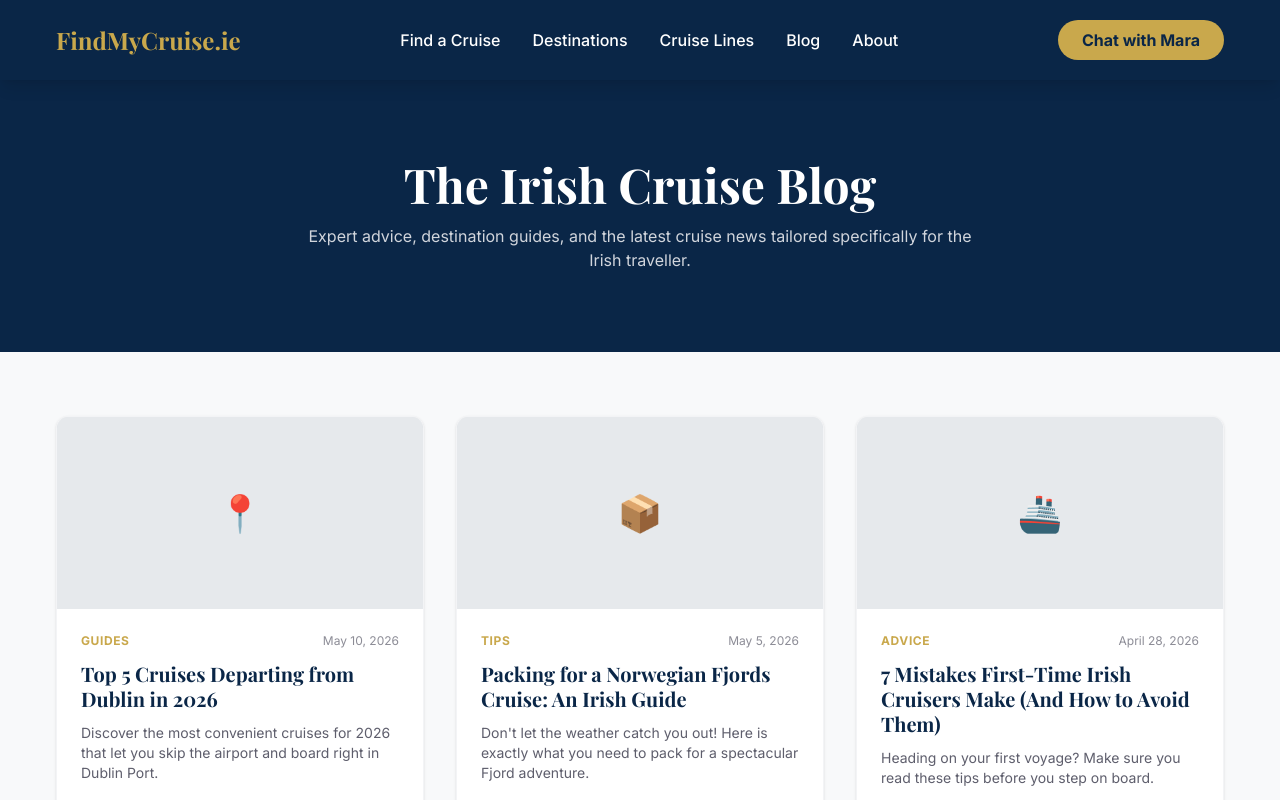
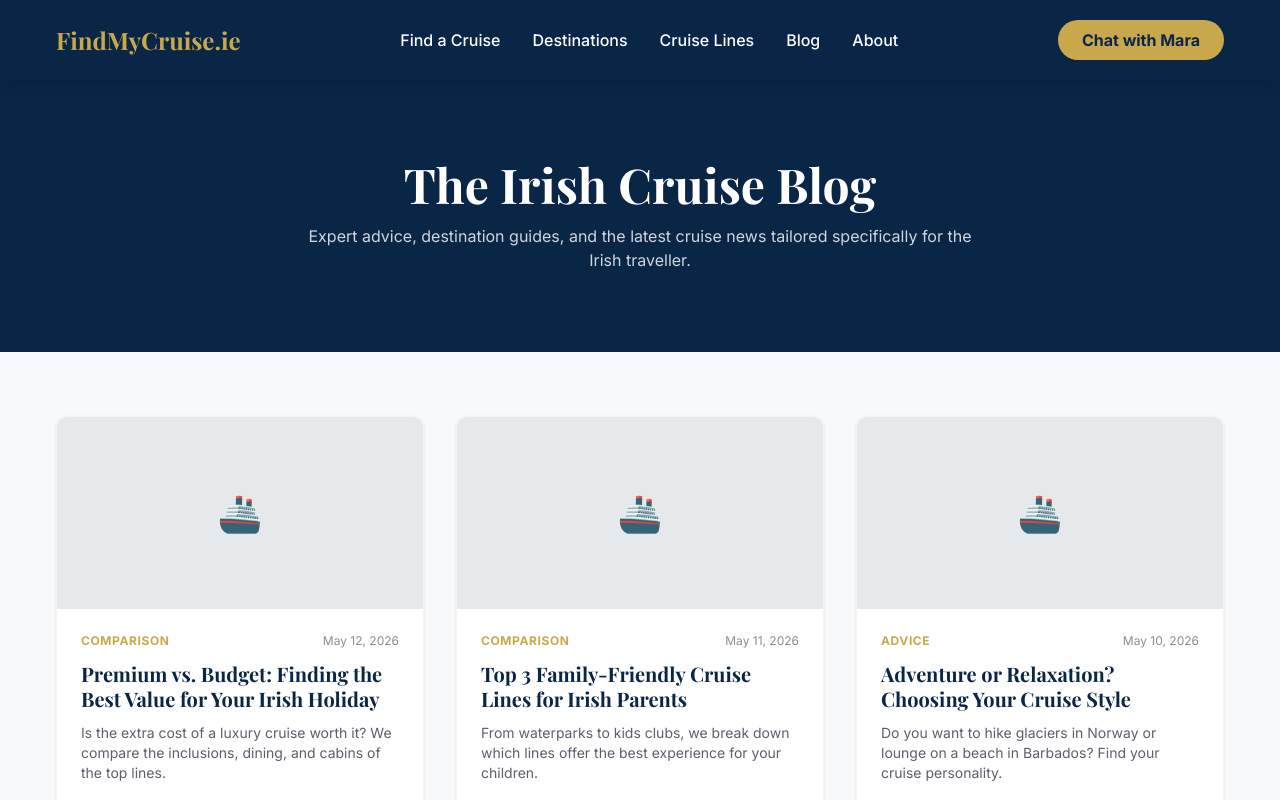
Before and after one commit to jkenny593-bit/Find-My-Cruise, a Next.js app: page /blog in a window 1280 px wide. Shown: the top 800 px of the page. Built offline with nearby package versions, Linux system fonts and the light colour scheme; a web font is replaced by a local one.

Commit message:
SEO Content: Added cruise line comparison blog posts

```diff
--- a/app/blog/[slug]/page.tsx
+++ b/app/blog/[slug]/page.tsx
@@ -7,21 +7,50 @@ interface BlogPostProps {
 }
 
 const MOCK_POSTS: Record<string, any> = {
-  'top-5-cruises-from-dublin-2026': {
-    title: 'Top 5 Cruises Departing from Dublin in 2026',
-    date: 'May 10, 2026',
-    category: 'Guides',
+  'premium-vs-budget-cruises-guide': {
+    title: 'Premium vs. Budget: Finding the Best Value for Your Irish Holiday',
+    date: 'May 12, 2026',
+    category: 'Comparison',
+    excerpt: 'Is the extra cost of a luxury cruise worth it? We compare the inclusions, dining, and cabins of the top lines.',
     content: `
-      <p>There is nothing quite like the convenience of cruising from your own doorstep. For Irish travellers, Dublin Port is becoming an increasingly popular departure point, allowing you to skip the stress of airports and long-haul connections.</p>
+      <p>When planning a cruise from Ireland, one of the first questions you'll face is whether to go with a budget-friendly line or splash out on a premium experience. While both offer a great holiday, the "hidden" differences can significantly impact your total spend.</p>
 
-      <h2>1. The Northern European Circuit</h2>
-      <p>Several premium lines now offer round-trip voyages from Dublin that take you to the stunning coastlines of Iceland, Norway, and Scotland. These 10-12 night itineraries are perfect for those who love dramatic scenery and maritime history.</p>
+      <h2>Budget Cruises: The Value King</h2>
+      <p>Lines like <strong>MSC Cruises</strong> and <strong>P&O Cruises</strong> are incredibly popular in the Irish market because of their entry-level pricing. You can often find a week in the Mediterranean for under €700 per person.</p>
+      <ul>
+        <li><strong>Best for:</strong> Families and groups watching their budget.</li>
+        <li><strong>What's included:</strong> Your cabin, standard meals in the buffet and main dining room, and most entertainment.</li>
+        <li><strong>The Trade-off:</strong> You'll likely pay extra for drinks, specialty restaurants, and some activities.</li>
+      </ul>
 
-      <h2>2. The 'No-Fly' Mediterranean</h2>
-      <p>While rarer, some specialized sailings depart Dublin and head south towards the sun-drenched ports of Lisbon, Cadiz, and Barcelona. These are ideal for those who have plenty of time and want to experience the changing landscapes of the Atlantic coast.</p>
+      <h2>Premium Cruises: The Elevated Choice</h2>
+      <p>Lines like <strong>Celebrity Cruises</strong> or <strong>Princess Cruises</strong> sit in the "Premium" bracket. They offer a more refined atmosphere with fewer crowds and higher-quality finishes.</p>
+      <ul>
+        <li><strong>Best for:</strong> Couples, foodies, and those celebrating a special occasion.</li>
+        <li><strong>What's included:</strong> Often features "All-Inclusive" packages that cover drinks, Wi-Fi, and tips upfront.</li>
+        <li><strong>The Trade-off:</strong> A higher initial price tag, usually starting from €1,500+ per person.</li>
+      </ul>
 
-      <h2>3. British Isles Discovery</h2>
-      <p>Exploring our closest neighbours by sea is a revelation. From the rugged beauty of the Hebrides to the historic charm of Guernsey, these cruises offer a fresh perspective on the islands around us.</p>
+      <h2>Which is right for you?</h2>
+      <p>If you're an Irish family with teenagers who want waterparks and high energy, a budget/mid-range line like Royal Caribbean is unbeatable. However, if you want a peaceful week with world-class dining and a bit of "the quiet life," a premium line is worth every extra Euro.</p>
+    `,
+  },
+  'best-family-cruise-lines-ireland': {
+    title: 'Top 3 Family-Friendly Cruise Lines for Irish Parents',
+    date: 'May 11, 2026',
+    category: 'Comparison',
+    excerpt: 'From waterparks to kids clubs, we break down which lines offer the best experience for your children.',
+    content: `
+      <p>Finding the right family holiday is about keeping the kids happy so the parents can relax. Here are the top three lines we recommend for Irish families in 2026.</p>
+
+      <h2>1. Royal Caribbean: The Ultimate Playground</h2>
+      <p>With features like the FlowRider surf simulator, rock climbing, and some of the best kids' clubs at sea, Royal Caribbean is the gold standard for active families. Their ships departing from Southampton are particularly convenient for Irish travellers.</p>
+
+      <h2>2. MSC Cruises: Fantastic Value</h2>
+      <p>MSC often offers "Kids Sail Free" promotions which are a huge hit in Ireland. Their partnership with LEGO means the kids' clubs are world-class, and their new ships like MSC Euribia are packed with family entertainment.</p>
+
+      <h2>3. Disney Cruise Line: Pure Magic</h2>
+      <p>While the most expensive option, the experience is unmatched. From character meet-and-greets to incredible themed dining, it's a "once-in-a-lifetime" trip that your children will never forget.</p>
     `,
   },
 };
--- a/app/blog/page.tsx
+++ b/app/blog/page.tsx
@@ -10,24 +10,24 @@ export const generateMetadata = (): Metadata => {
 
 const MOCK_POSTS = [
   {
-    slug: 'top-5-cruises-from-dublin-2026',
-    title: 'Top 5 Cruises Departing from Dublin in 2026',
-    excerpt: 'Discover the most convenient cruises for 2026 that let you skip the airport and board right in Dublin Port.',
-    date: 'May 10, 2026',
-    category: 'Guides',
+    slug: 'premium-vs-budget-cruises-guide',
+    title: 'Premium vs. Budget: Finding the Best Value for Your Irish Holiday',
+    excerpt: 'Is the extra cost of a luxury cruise worth it? We compare the inclusions, dining, and cabins of the top lines.',
+    date: 'May 12, 2026',
+    category: 'Comparison',
   },
   {
-    slug: 'packing-for-a-fjords-cruise-irish-guide',
-    title: 'Packing for a Norwegian Fjords Cruise: An Irish Guide',
-    excerpt: 'Don\'t let the weather catch you out! Here is exactly what you need to pack for a spectacular Fjord adventure.',
-    date: 'May 5, 2026',
-    category: 'Tips',
+    slug: 'best-family-cruise-lines-ireland',
+    title: 'Top 3 Family-Friendly Cruise Lines for Irish Parents',
+    excerpt: 'From waterparks to kids clubs, we break down which lines offer the best experience for your children.',
+    date: 'May 11, 2026',
+    category: 'Comparison',
   },
   {
-    slug: 'first-time-cruiser-mistakes-to-avoid',
-    title: '7 Mistakes First-Time Irish Cruisers Make (And How to Avoid Them)',
-    excerpt: 'Heading on your first voyage? Make sure you read these tips before you step on board.',
-    date: 'April 28, 2026',
+    slug: 'adventure-vs-relaxation-cruising',
+    title: 'Adventure or Relaxation? Choosing Your Cruise Style',
+    excerpt: 'Do you want to hike glaciers in Norway or lounge on a beach in Barbados? Find your cruise personality.',
+    date: 'May 10, 2026',
     category: 'Advice',
   }
 ];
--- a/app/layout.tsx
+++ b/app/layout.tsx
@@ -16,8 +16,32 @@ const playfair = Playfair_Display({
 });
 
 export const metadata: Metadata = {
-  title: "FindMyCruise.ie | AI Cruise Finder for Irish Travellers",
+  metadataBase: new URL('https://findmycruise.ie'),
+  title: {
+    default: "FindMyCruise.ie | AI Cruise Finder for Irish Travellers",
+    template: "%s | FindMyCruise.ie"
+  },
   description: "Find your perfect cruise holiday with Mara, our Irish-focused AI cruise specialist. Personalized recommendations from Dublin, Cork, Shannon, and Belfast.",
+  alternates: {
+    canonical: '/',
+  },
+  openGraph: {
+    title: "FindMyCruise.ie | AI Cruise Finder for Irish Travellers",
+    description: "Personalized cruise recommendations from Dublin, Cork, Shannon, and Belfast with our AI assistant Mara.",
+    url: 'https://findmycruise.ie',
+    siteName: 'FindMyCruise.ie',
+    locale: 'en_IE',
+    type: 'website',
+  },
+  twitter: {
+    card: 'summary_large_image',
+    title: "FindMyCruise.ie | AI Cruise Finder for Irish Travellers",
+    description: "Find your perfect cruise holiday with our Irish AI assistant Mara.",
+  },
+  robots: {
+    index: true,
+    follow: true,
+  }
 };
 
 export default function RootLayout({
--- /dev/null
+++ b/app/robots.ts
@@ -0,0 +1,12 @@
+import { MetadataRoute } from 'next';
+
+export default function robots(): MetadataRoute.Robots {
+  return {
+    rules: {
+      userAgent: '*',
+      allow: '/',
+      disallow: '/api/', // Keep our AI logic private from crawlers
+    },
+    sitemap: 'https://findmycruise.ie/sitemap.xml',
+  };
+}
--- /dev/null
+++ b/app/sitemap.ts
@@ -0,0 +1,28 @@
+import { MetadataRoute } from 'next';
+
+export default function sitemap(): MetadataRoute.Sitemap {
+  const baseUrl = 'https://findmycruise.ie';
+
+  // List of all static routes
+  const routes = [
+    '',
+    '/find',
+    '/about',
+    '/blog',
+    '/destinations/mediterranean',
+    '/destinations/caribbean',
+    '/destinations/fjords',
+    '/destinations/family',
+    '/destinations/river',
+    '/cruise-lines/royal-caribbean',
+    '/cruise-lines/pando',
+    '/cruise-lines/msc',
+  ];
+
+  return routes.map((route) => ({
+    url: `${baseUrl}${route}`,
+    lastModified: new Date(),
+    changeFrequency: 'weekly',
+    priority: route === '' ? 1 : 0.8,
+  }));
+}
```
